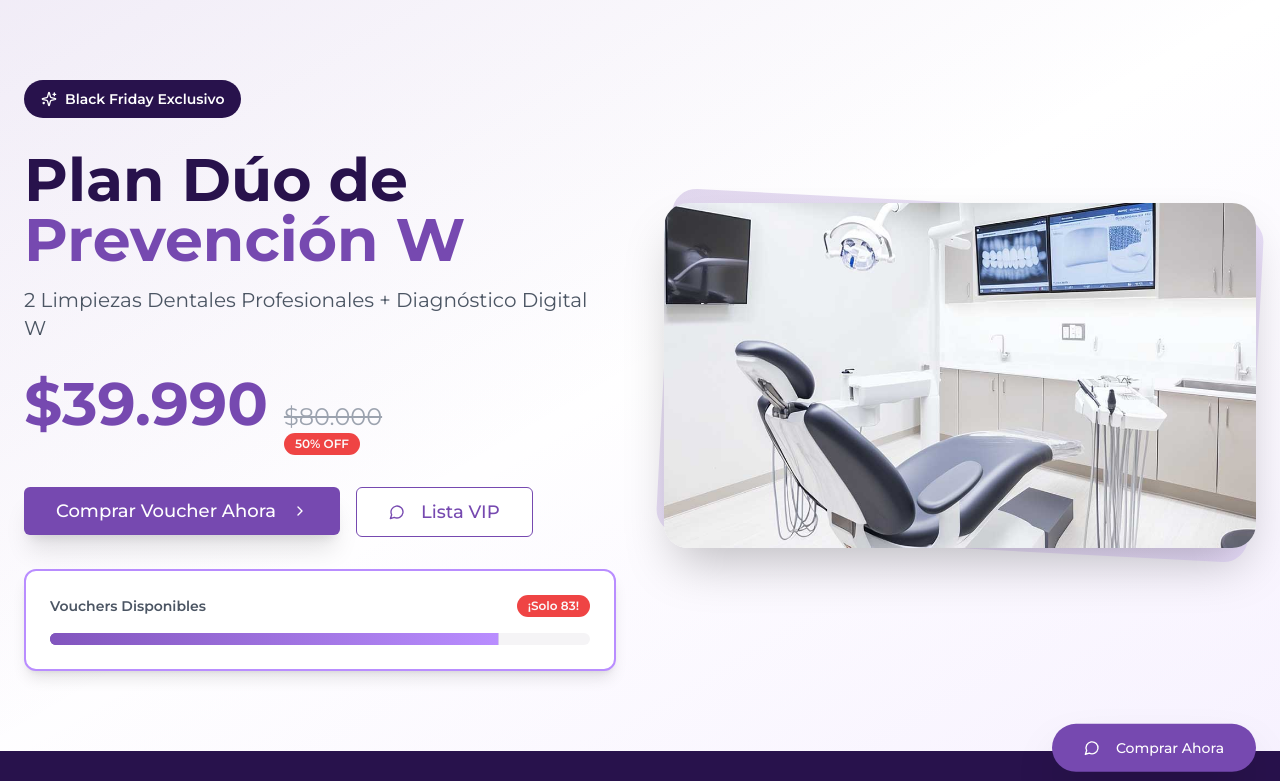
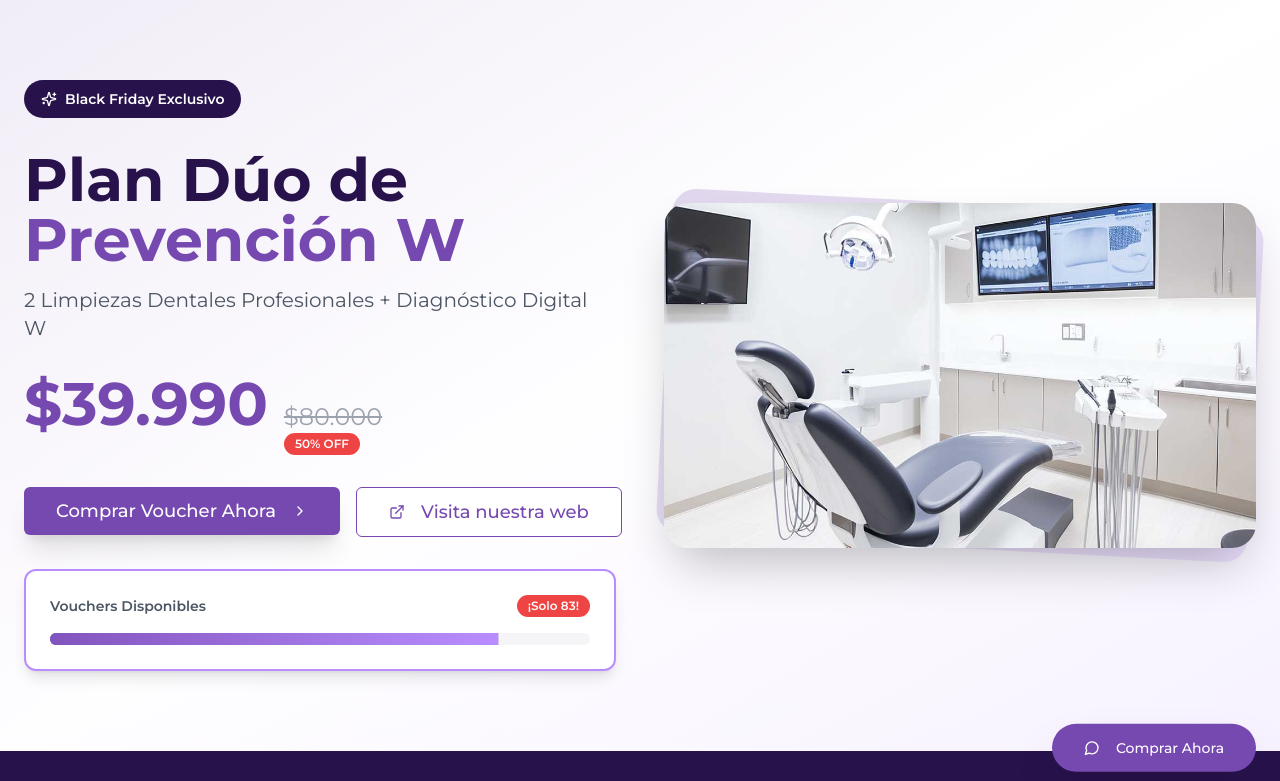
Before and after one commit to miguelangelfuentesalvis/oferta-dentalw, a Next.js app: page / in a window 1280 px wide. Shown: the top 781 px of the page. Built offline with nearby package versions, Linux system fonts and the light colour scheme.

Commit message:
el link no es es es este yo me equivoque
https://dentalw.cl/

```diff
--- a/src/components/landing/hero.tsx
+++ b/src/components/landing/hero.tsx
@@ -4,7 +4,7 @@ import Image from 'next/image';
 import { Button } from '@/components/ui/button';
 import { Badge } from '@/components/ui/badge';
 import { Progress } from '@/components/ui/progress';
-import { Sparkles, ChevronRight, MessageCircle } from 'lucide-react';
+import { Sparkles, ChevronRight, ExternalLink } from 'lucide-react';
 import { WHATSAPP_PROMO_URL } from '@/lib/constants';
 import React, { useState, useEffect } from 'react';
 
@@ -60,10 +60,12 @@ export function Hero() {
                   <ChevronRight className="ml-2 w-5 h-5" />
                 </Button>
               </a>
-              <Button variant="outline" className="border-[#7649B0] text-[#7649B0] hover:bg-[#7649B0] hover:text-white text-lg px-8 py-6">
-                <MessageCircle className="mr-2 w-5 h-5" />
-                Lista VIP
-              </Button>
+              <a href="https://dentalw.cl/" target="_blank" rel="noopener noreferrer">
+                <Button variant="outline" className="border-[#7649B0] text-[#7649B0] hover:bg-[#7649B0] hover:text-white text-lg px-8 py-6 w-full">
+                  <ExternalLink className="mr-2 w-5 h-5" />
+                  Visita nuestra web
+                </Button>
+              </a>
             </div>
             <div className="bg-white rounded-xl p-6 shadow-lg border-2 border-[#B98DFF]">
               <div className="flex items-center justify-between mb-4">
@@ -82,7 +84,6 @@ export function Hero() {
               height={800}
               className="relative rounded-3xl shadow-2xl w-full object-cover"
               priority
-              unoptimized={true}
             />
           </div>
         </div>
```
